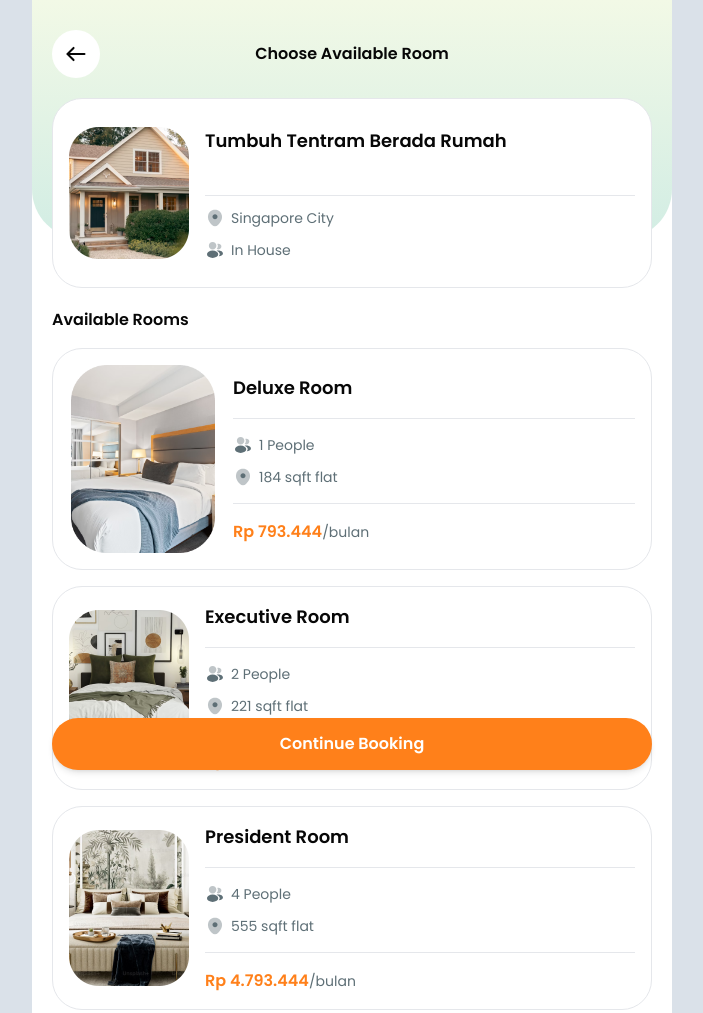
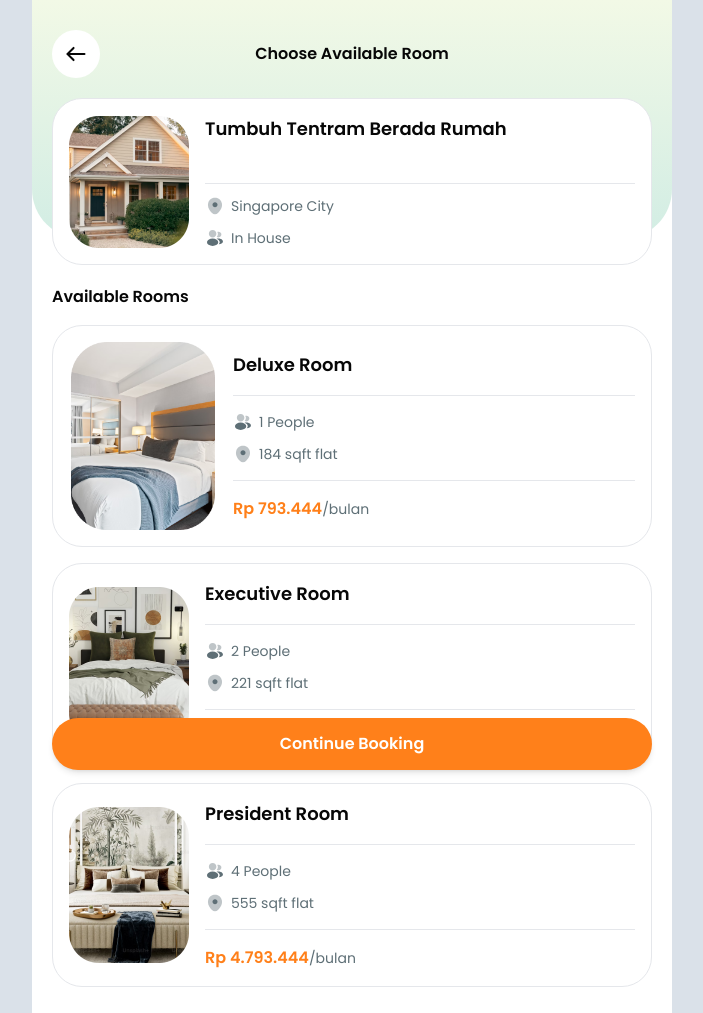
Before and after one commit to sharonamelinda/ngekos-app, a website: page src/index.html in a window 1280 px wide. Shown: the top 1013 px of the page, without its empty margins (288-991 px from the left). Drawn offline with nearby package versions, Linux system fonts and the light colour scheme; files that its build step writes are made by us from their sources.

Commit message:
Update index.html

```diff
--- a/src/index.html
+++ b/src/index.html
@@ -20,7 +20,7 @@
         <div class="relative flex flex-col gap-5 mb-[100px]">
             <section id="hotel-place" class="flex flex-col px-5 overflow-hidden">
                 <div class="flex items-center w-full rounded-[30px] p-4 border gap-4 bg-white">
-                    <div class="flex min-w-[120px] h-[156px] overflow-hidden">
+                    <div class="flex min-w-[120px] h-[132px] overflow-hidden">
                         <img src="assets/images/thumbnails/tumbuh-tentram.png" class="w-full h-full object-contain" alt="thumbnail">
                     </div>
                     <div class="flex flex-col gap-3 w-full">
```
